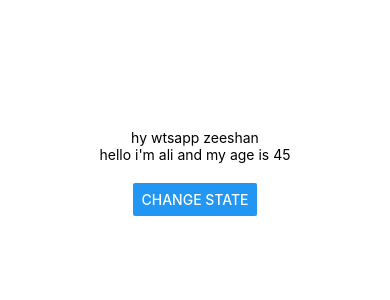
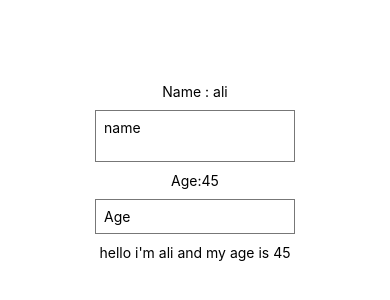
Before and after one commit to Zeeshan666/ReactNative-Todo-app, a React Native app: screen / in a window 390 px wide. Shown: the part 250-550 px from the top of the page. Built offline with nearby package versions, Linux system fonts and the light colour scheme.

Commit message:
text input

```diff
--- a/App.js
+++ b/App.js
@@ -1,5 +1,5 @@
 import React, {useState} from 'react';
-import {StyleSheet, Text, View, Button} from 'react-native';
+import {StyleSheet, Text, View, Button, TextInput} from 'react-native';
 
 export default function App() {
   const [name, setName] = useState('zeeshan');
@@ -7,18 +7,26 @@ export default function App() {
     name: 'ali',
     age: 45,
   });
-  const changeHandler = () => {
-    setName('zaid'), setPerson({name: 'mussab', age: 30});
-  };
+
   return (
     <View style={styles.container}>
-      <Text>hy wtsapp {name}</Text>
+      <Text>Name : {person.name}</Text>
+      <TextInput
+        multiline
+        style={styles.InputContainer}
+        placeholder="name"
+        onChangeText={val => setPerson({name: val})}
+      />
+      <Text>Age:{person.age}</Text>
+      <TextInput
+        keyboardType="name-phone-pad"
+        style={styles.InputContainer}
+        placeholder="Age"
+        onChangeText={val => setPerson({age: val})}
+      />
       <Text>
         hello i'm {person.name} and my age is {person.age}
       </Text>
-      <View style={styles.buttonContainer}>
-        <Button title="change state" onPress={changeHandler} />
-      </View>
     </View>
   );
 }
@@ -33,4 +41,11 @@ const styles = StyleSheet.create({
   buttonContainer: {
     paddingTop: 20,
   },
+  InputContainer: {
+    borderWidth: 1,
+    borderColor: '#777',
+    padding: 8,
+    margin: 10,
+    width: 200,
+  },
 });
```
